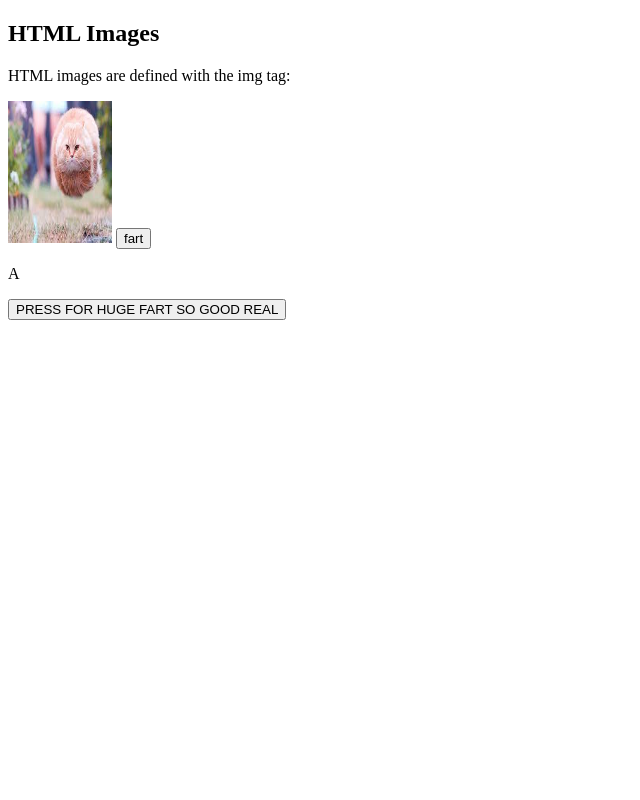
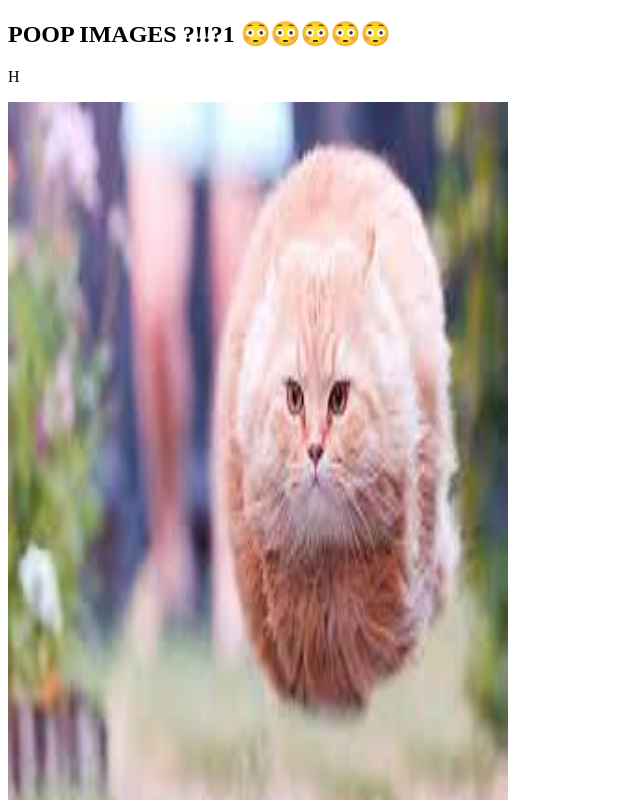
Before and after one commit to PUUPUUPEPE/PUUPUUPEPE.github.io, a plain HTML site: page index.html in a window 1280 px wide. Shown: the top 800 px of the page, without its empty margins (0-640 px from the left). Drawn offline with Linux system fonts and the light colour scheme.

Commit message:
Update index.html

```diff
--- a/index.html
+++ b/index.html
@@ -2,10 +2,10 @@
 <html>
 <body>
 
-<h2>HTML Images</h2>
-<p>HTML images are defined with the img tag:</p>
+<h2>POOP IMAGES ?!!?1 😳😳😳😳😳</h2>
+<p>H</p>
 
-<img src="index.jpeg" alt="fardhub.cf" width="104" height="142">
+<img src="index.jpeg" alt="fardhub.cf" width="500" height="900">
 
 <button>fart</button><p>A</p>
 
```
